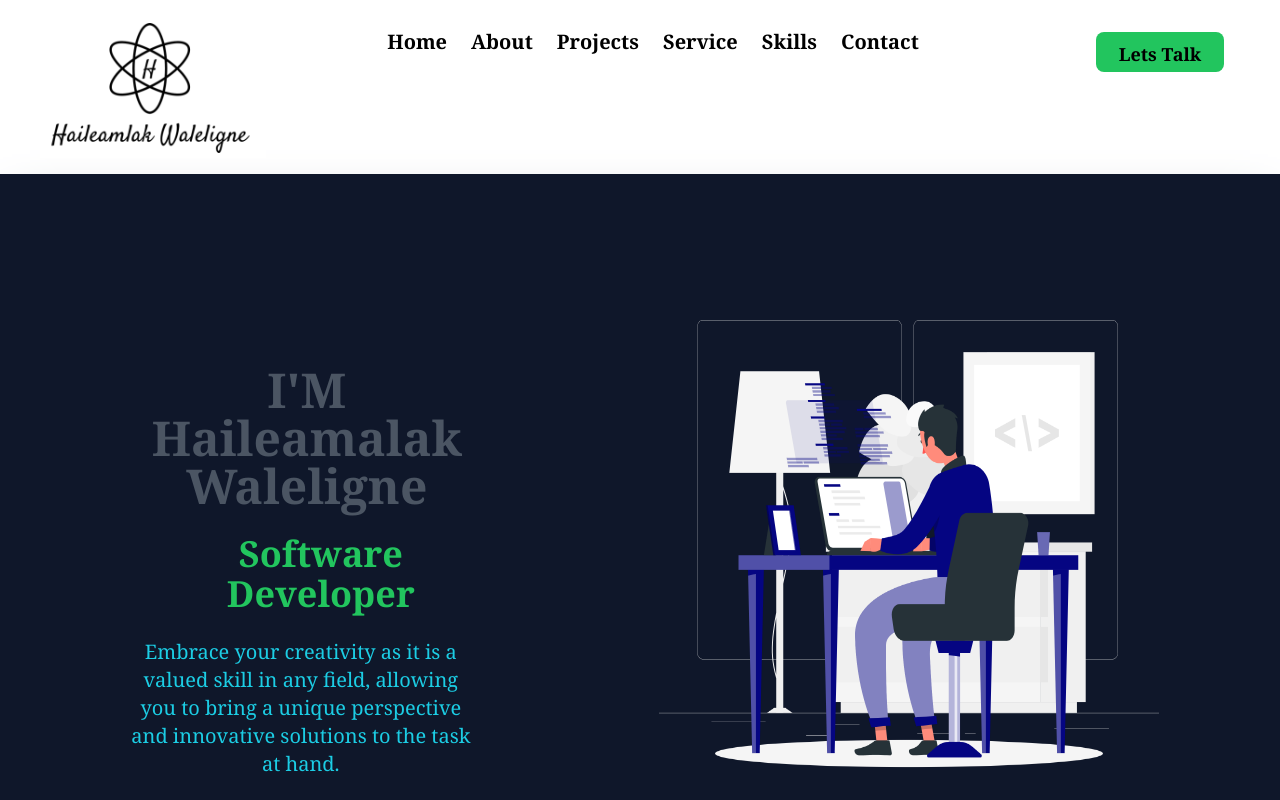
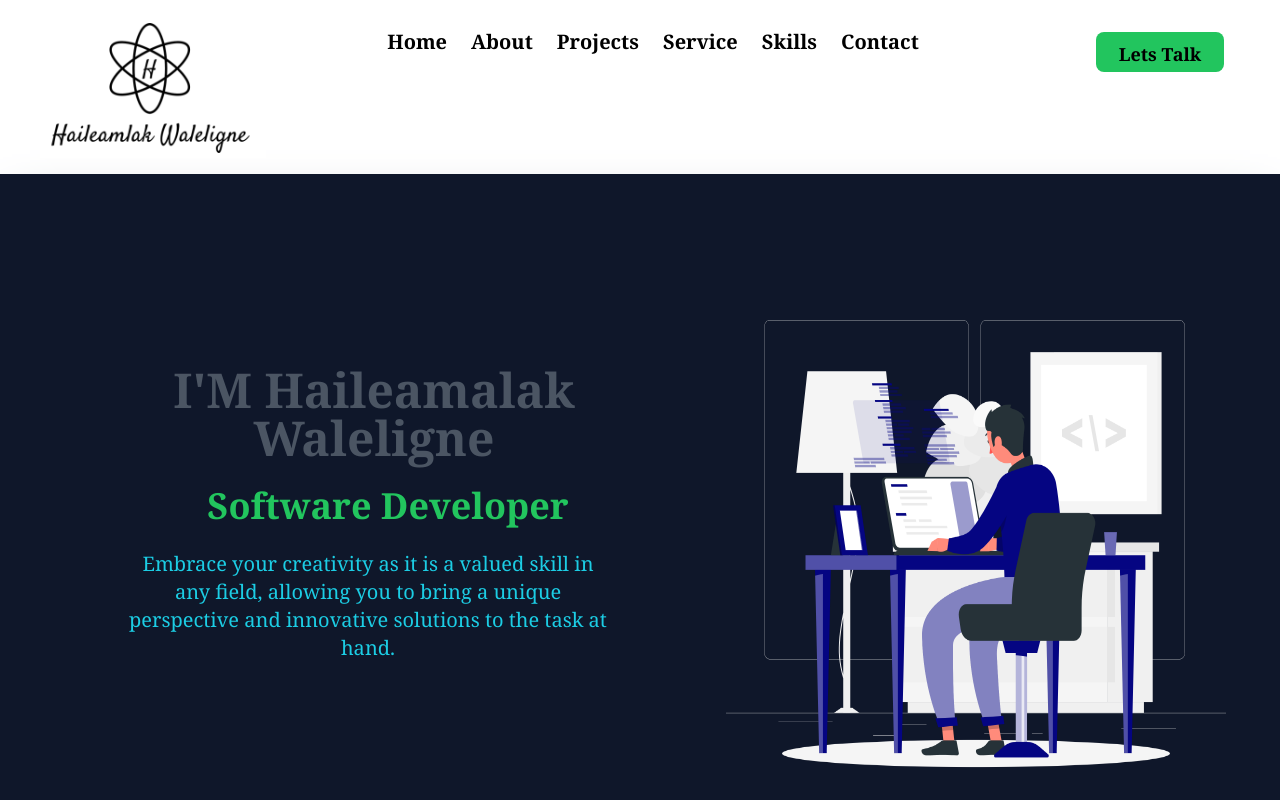
Before and after one commit to haileamlakwalelige/me-and-tensae, a React (Create React App) app: page / in a window 1280 px wide. Shown: the top 800 px of the page. Built offline with nearby package versions, Linux system fonts and the light colour scheme.

Commit message:
updating the hero section

```diff
--- a/src/haila/Heros.js
+++ b/src/haila/Heros.js
@@ -11,9 +11,9 @@ const Heros = () => {
   return (
     // eslint-disable-next-line react/style-prop-object
     <div className='bg-slate-900 shadow-2xl shadow-gray-400 font-serif shadow-2xl pb-4 overflow-x-hidden'>
-      <div className='pt-10 grid lg:grid-cols-5 lg:gap-16 '>
+      <div className='pt-10 grid lg:grid-cols-2 lg:gap-16 '>
         <div
-          className='md:ml-32 mt-32 flex flex-col text-center col-span-2 items-center'
+          className='md:ml-32 mt-32 flex flex-col text-center  items-center'
           data-aos='fade-down'
         >
           <h1 className='font-bold text-3xl sm:text-5xl ml-3 my-6 text-gray-600 text-center hover:text-white cursor-pointer'>
@@ -28,7 +28,7 @@ const Heros = () => {
             to the task at hand.
           </p>
         </div>
-        <div className="col-span-3">
+        <div className="">
           <div
             className=' rounded-full w-full mt-10 grid justify-center opacity-50 '
             data-aos='fade-up'
```
